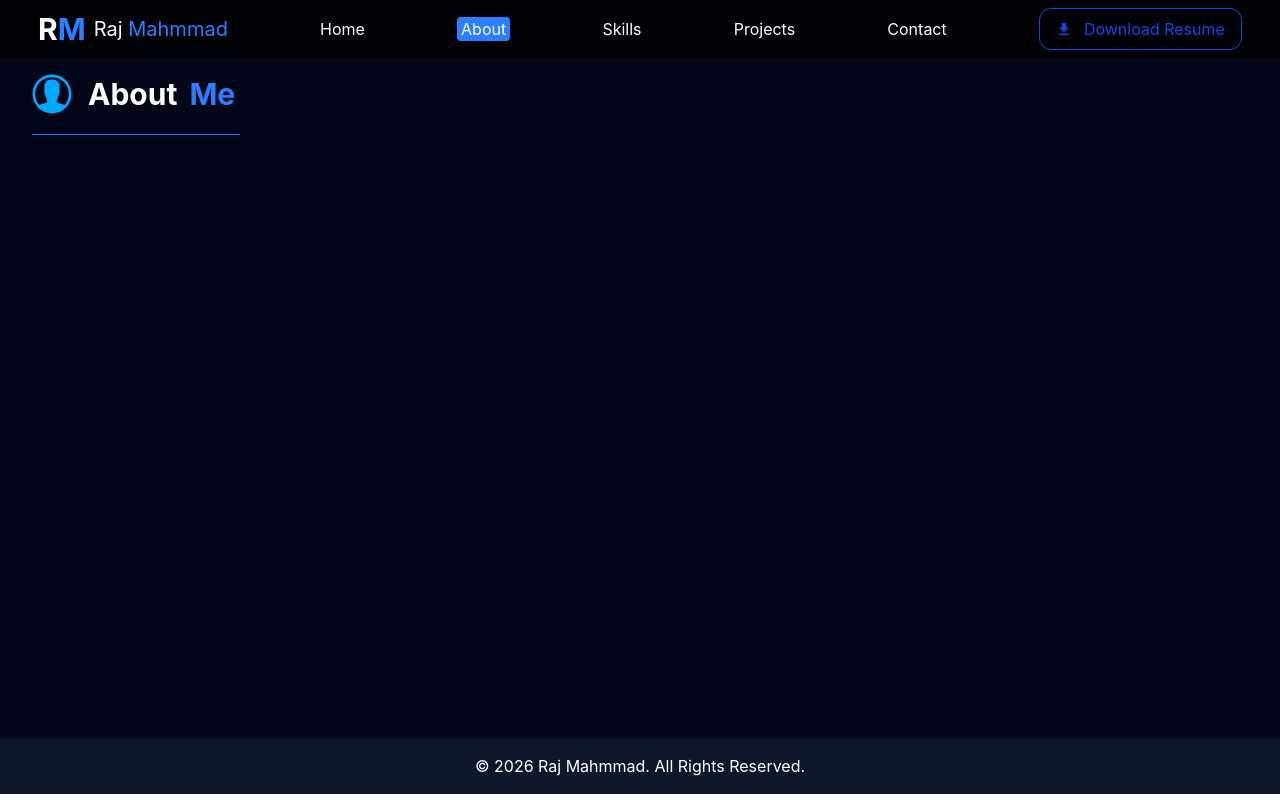
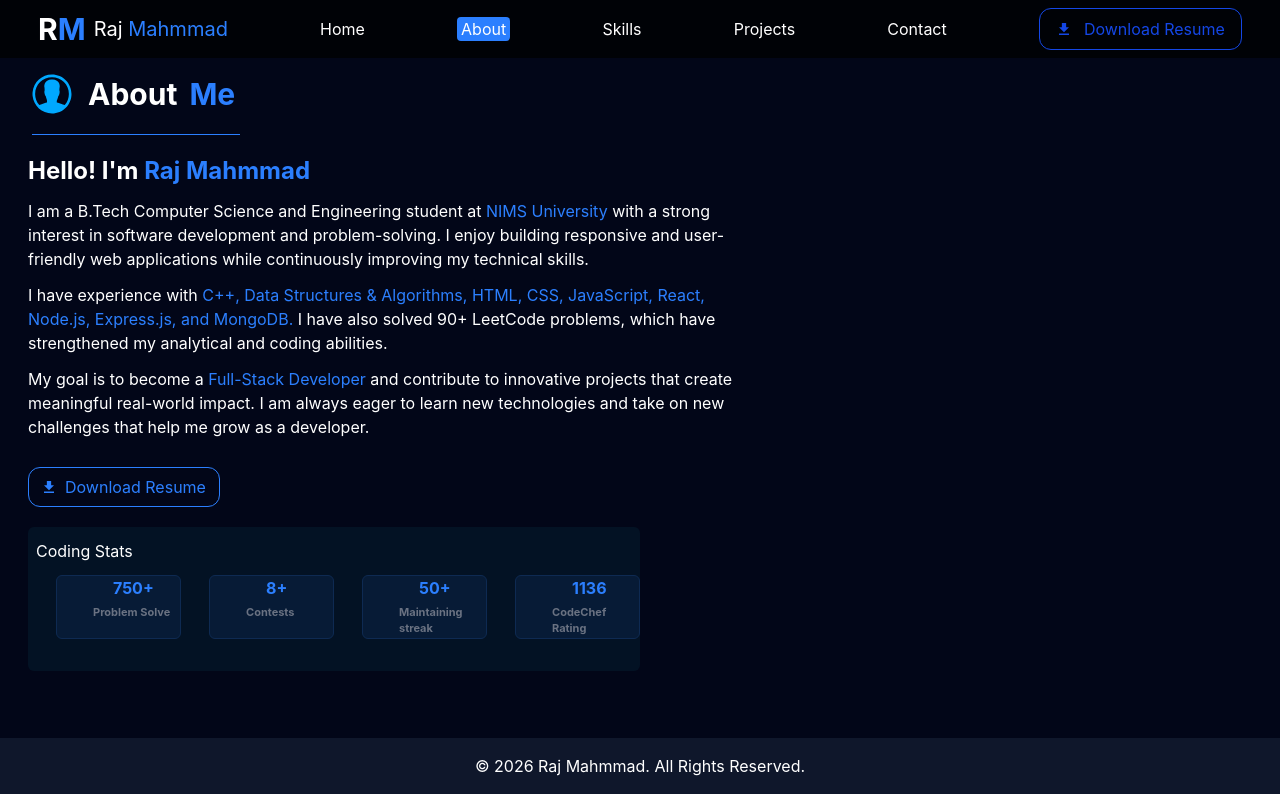
Before and after one commit to RAJMAHMMAD0786/Projects, a React (Vite) app in the folder portfolio Using React and Tailwind CSS/: page /about in a window 1280 px wide. Built offline with nearby package versions, Linux system fonts and the light colour scheme.

Commit message:
Working on the About left parts

```diff
--- a/portfolio Using React and Tailwind CSS/src/pages/About.jsx
+++ b/portfolio Using React and Tailwind CSS/src/pages/About.jsx
@@ -1,18 +1,80 @@
 import { IoIosContact } from "react-icons/io";
+
+import { IoMdDownload } from "react-icons/io";
 
 
 function About() {
   return (
-    <div className="Aboutpage bg-slate-950 h-[85vh] px-7 py-3">
+    <div className="Aboutpage bg-slate-950 h-[85vh] px-7 py-3 max-[750px]:h-[90vh]">
+
+      {/* This is the Heading of the left part */}
+      <div className="heading">
+        <h1 className="text-white text-3xl font-bold mb-4 flex items-center gap-3 max-[750px]:justify-center"> <IoIosContact className="text-[#00A8FF] text-5xl" /> About <span className="text-blue-500">Me</span></h1>
+
+        <div className="w-52 h-[0.5px] bg-blue-500 mt-0 ml-1 max-[750px]:ml-24"></div>
+      </div>
 
       {/* This is the left parts of the page */}
-      <div className="leftpart">
+      <div className="leftpart w-[60%]">
 
-        {/* This is the Heading of the left part */}
-        <div className="heading">
-          <h1 className="text-white text-3xl font-bold mb-4 flex items-center gap-3"> <IoIosContact className="text-[#00A8FF] text-5xl" /> About <span className="text-blue-500">Me</span></h1>
+        {/* This is the About section */}
+        <div className="Aboutsection">
+          {/* This is the heading of the Aabout sections */}
+          <div className="headingofAbout">
+            <h2 className="text-white pt-5 font-bold text-2xl">Hello! I'm <span className="text-blue-500">Raj Mahmmad</span></h2>
+          </div>
 
-         <div className="w-52 h-[0.5px] bg-blue-500 mt-0 ml-1"></div>
+          {/* Paragraph of the About sections  */}
+          <div className="paragraphofAbout">
+            <p className="text-white pt-3 text-md max-[750px]:text-xs">I am a B.Tech Computer Science and Engineering student at <span className="text-blue-500 max-[750px]:text-xs">NIMS University</span> with a strong interest in software development and problem-solving. I enjoy building responsive and user-friendly web applications while continuously improving my technical skills.</p>
+
+            <p className="text-white pt-3 text-md max-[750px]:text-xs">I have experience with <span className="text-blue-500 max-[750px]:text-xs">C++, Data Structures & Algorithms, HTML, CSS, JavaScript, React, Node.js, Express.js, and MongoDB.</span> I have also solved 90+ LeetCode problems, which have strengthened my analytical and coding abilities.</p>
+
+            <p className="text-white pt-3 text-md max-[750px]:text-xs">My goal is to become a <span className="text-blue-500 max-[750px]:text-xs">Full-Stack Developer</span> and contribute to innovative projects that create meaningful real-world impact. I am always eager to learn new technologies and take on new challenges that help me grow as a developer.</p>
+          </div>
+
+          {/* This is the Resume */}
+          <a href="/RajMahmmad_Frontend.pdf" download className="text-blue-500 flex items-center gap-2 border border-blue-500 w-48 h-10 mt-7 pl-3 rounded-xl  hover:cursor-pointer hover:bg-[#1242a26c] hover:underline max-[750px]:px-1 max-[450px]:py-1" > <IoMdDownload /> Download Resume </a>
+
+          {/* This is the coding stats */}
+          <div className="codingStatsbox w-10/12 h-36 rounded-md bg-[#031224] mt-5 max-[750px]:h-52">
+
+            {/* This is the heading */}
+            <div className="headingofcodingStats">
+              <h2 className="text-white pt-3 pl-2">Coding Stats</h2>
+            </div>
+
+            {/* codechef information diya ja raha hai */}
+            <div className="codechefinfo mt-3 flex  max-[750px]:flex-wrap max-[750px]:gap-1">
+
+              {/* Problem solve  */}
+              <div className="problemsolvebox w-36 h-16 bg-[#071B36] border border-[#0E2A52] text-gray-500 ml-7 rounded-md  max-[750px]:w-20  max-[750px]:h-16 max-[750px]:text-xs max-[750px]:pl-1 max-[750px]:ml-1">
+                <p className="font-bold pl-14 text-blue-500 max-[750px]:pl-5">750+</p>
+                <p className="font-bold text-[11px] pl-9 pt-1 max-[750px]:pl-2">Problem Solve</p>
+              </div>
+
+              {/* contests */}
+              <div className="problemsolvebox w-36 h-16 bg-[#071B36] border border-[#0E2A52] text-gray-500 ml-7 rounded-md  max-[750px]:w-20  max-[750px]:h-16 max-[750px]:text-xs max-[750px]:pl-1 max-[750px]:ml-1">
+                <p className="font-bold pl-14 text-blue-500 max-[750px]:pl-5">8+</p>
+                <p className="font-bold text-[11px] pl-9 pt-1 max-[750px]:pl-2">Contests</p>
+              </div>
+
+              {/* Maintaining streak */}
+              <div className="problemsolvebox w-36 h-16 bg-[#071B36] border border-[#0E2A52] text-gray-500 ml-7 rounded-md max-[750px]:w-20  max-[750px]:h-16 max-[750px]:text-xs max-[750px]:pl-1 max-[750px]:ml-1 max-[750px]:mt-3">
+                <p className="font-bold pl-14 text-blue-500 max-[750px]:pl-5">50+</p>
+                <p className="font-bold text-[11px] pl-9 pt-1 max-[750px]:pl-2">Maintaining streak</p>
+              </div>
+
+              {/* CodeChef Rating */}
+              <div className="problemsolvebox w-36 h-16 bg-[#071B36] border border-[#0E2A52] text-gray-500 ml-7 rounded-md max-[750px]:w-20  max-[750px]:h-16 max-[750px]:text-xs max-[750px]:pl-1 max-[750px]:ml-1 max-[750px]:mt-3">
+                <p className="font-bold pl-14 text-blue-500 max-[750px]:pl-5">1136</p>
+                <p className="font-bold text-[11px] pl-9 pt-1 max-[750px]:pl-2">CodeChef Rating</p>
+              </div>
+
+            </div>
+
+          </div>
+
         </div>
 
 
--- a/portfolio Using React and Tailwind CSS/src/pages/Home.jsx
+++ b/portfolio Using React and Tailwind CSS/src/pages/Home.jsx
@@ -117,12 +117,12 @@ function Home() {
               <p className="font-bold text-[11px]">Problem Solve</p>
             </div>
 
-            <div className="problemsolve text-gray-500 flex flex-col items-center">
+            <div className="contests text-gray-500 flex flex-col items-center">
               <p className="font-bold">8+</p>
               <p className="font-bold text-[11px]">Contests Participated</p>
             </div>
 
-            <div className="problemsolve text-gray-500 flex flex-col items-center">
+            <div className="consistency text-gray-500 flex flex-col items-center">
               <p className="font-bold">50+</p>
               <p className="font-bold text-[11px]">Days of Consistency</p>
             </div>
```
